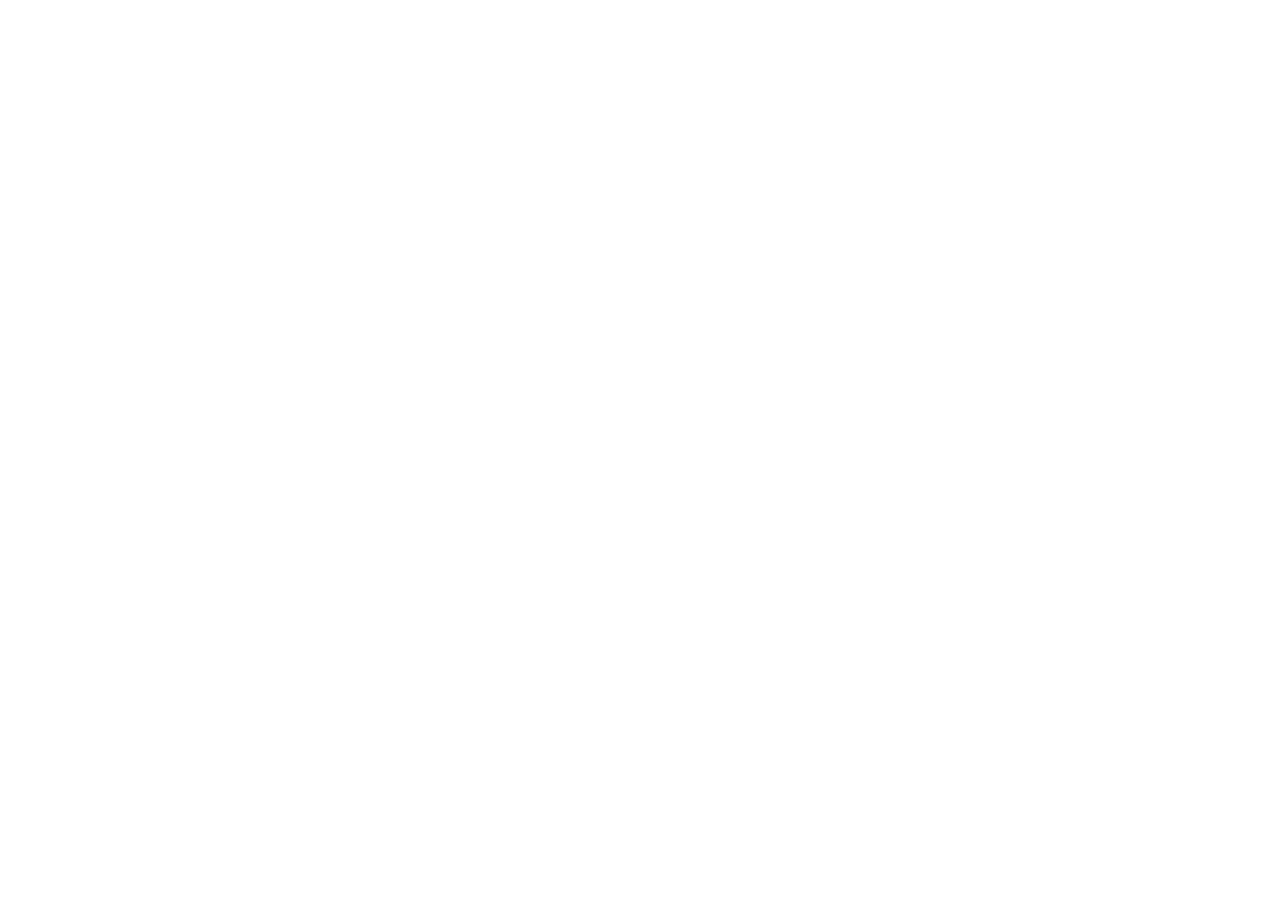
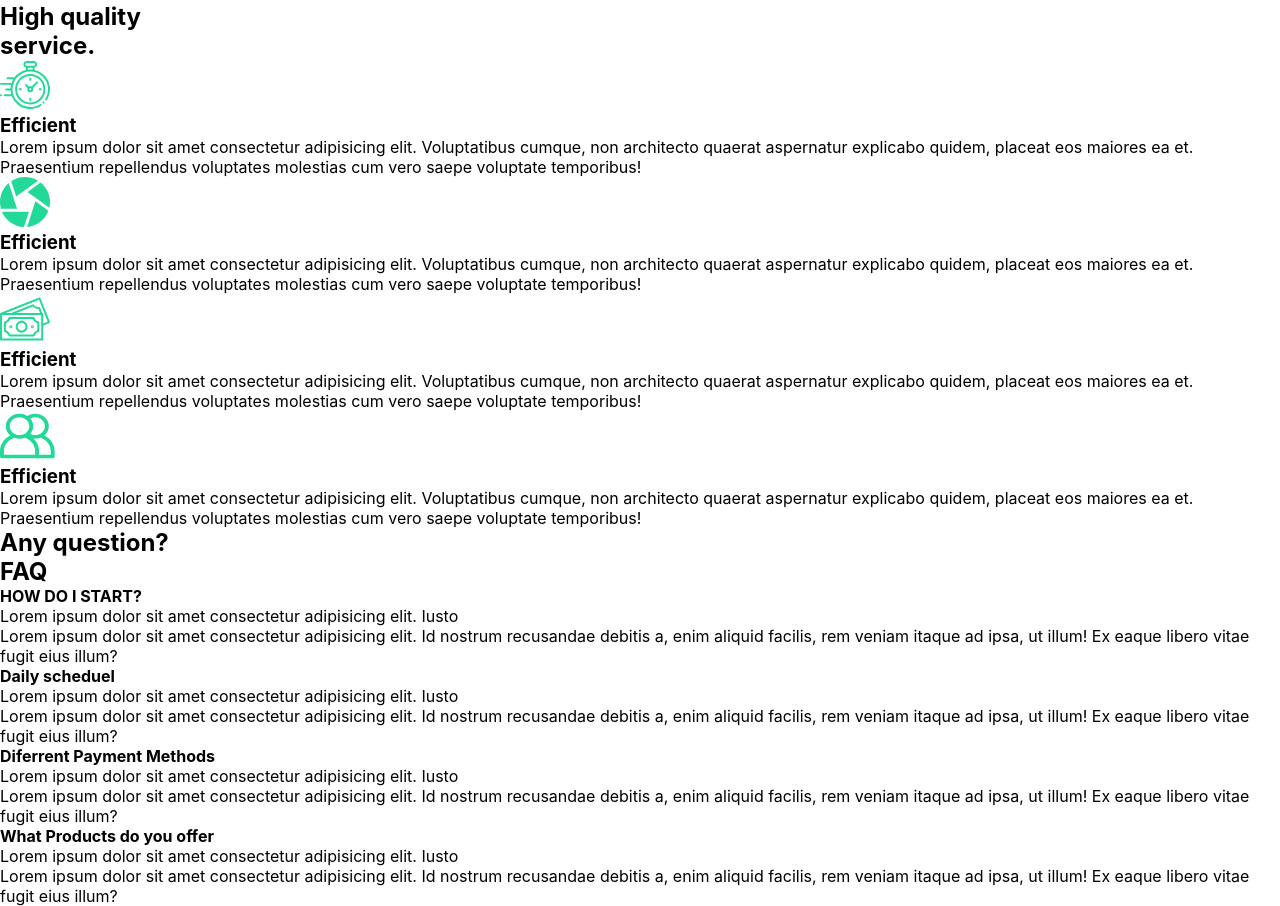
Before and after one commit to reza-nikravesh/portfolio, a React (Create React App) app: page / in a window 1280 px wide. Shown: the part 1640-2546 px from the top of the page. Before the commit the page ends 886 px from the top, so only its background shows below. Built offline with nearby package versions, Linux system fonts and the light colour scheme.

Commit message:
faq section

```diff
--- a/src/Components/AboutSection.js
+++ b/src/Components/AboutSection.js
@@ -2,7 +2,7 @@
 import home1 from "../img/home1.png";
 const AboutSection = () => {
   return (
-    <div className="AboutUs">
+    <div className="AboutUs-section">
       <div className="description">
         <div className="title">
           <h2 className="piece">We work to make</h2>
--- /dev/null
+++ b/src/Components/FaqSection.js
@@ -0,0 +1,56 @@
+import React from "react";
+
+export const FaqSection = () => {
+  return (
+    <div className="raf-section">
+      <div className="description">
+        <h2>Any question?</h2>
+        <h2>FAQ</h2>
+      </div>
+      <div className="question">
+        <h4>HOW DO I START?</h4>
+        <div className="answer">
+          <p>Lorem ipsum dolor sit amet consectetur adipisicing elit. Iusto</p>
+          <p>
+            Lorem ipsum dolor sit amet consectetur adipisicing elit. Id nostrum
+            recusandae debitis a, enim aliquid facilis, rem veniam itaque ad
+            ipsa, ut illum! Ex eaque libero vitae fugit eius illum?
+          </p>
+        </div>
+      </div>
+      <div className="question">
+        <h4>Daily scheduel</h4>
+        <div className="answer">
+          <p>Lorem ipsum dolor sit amet consectetur adipisicing elit. Iusto</p>
+          <p>
+            Lorem ipsum dolor sit amet consectetur adipisicing elit. Id nostrum
+            recusandae debitis a, enim aliquid facilis, rem veniam itaque ad
+            ipsa, ut illum! Ex eaque libero vitae fugit eius illum?
+          </p>
+        </div>
+      </div>
+      <div className="question">
+        <h4>Diferrent Payment Methods</h4>
+        <div className="answer">
+          <p>Lorem ipsum dolor sit amet consectetur adipisicing elit. Iusto</p>
+          <p>
+            Lorem ipsum dolor sit amet consectetur adipisicing elit. Id nostrum
+            recusandae debitis a, enim aliquid facilis, rem veniam itaque ad
+            ipsa, ut illum! Ex eaque libero vitae fugit eius illum?
+          </p>
+        </div>
+      </div>
+      <div className="question">
+        <h4>What Products do you offer</h4>
+        <div className="answer">
+          <p>Lorem ipsum dolor sit amet consectetur adipisicing elit. Iusto</p>
+          <p>
+            Lorem ipsum dolor sit amet consectetur adipisicing elit. Id nostrum
+            recusandae debitis a, enim aliquid facilis, rem veniam itaque ad
+            ipsa, ut illum! Ex eaque libero vitae fugit eius illum?
+          </p>
+        </div>
+      </div>
+    </div>
+  );
+};
--- /dev/null
+++ b/src/Components/ServicesSection.js
@@ -0,0 +1,73 @@
+import React from "react";
+import home2 from "../img/home2.png";
+import clock from "../img/clock.svg";
+import diaphragm from "../img/diaphragm.svg";
+import money from "../img/money.svg";
+import teamwork from "../img/teamwork.svg";
+
+export const ServicesSection = () => {
+  return (
+    <div className="services-section">
+      <img src={home2} alt="camera" />
+
+      <div className="services">
+        <div className="description">
+          <h2 className="piece">
+            High <span>quality</span>
+          </h2>
+          <h2 className="piece">service.</h2>
+          <div className="cards">
+            <div className="card">
+              <div className="icon">
+                <img src={clock} alt="" />
+                <h3>Efficient</h3>
+              </div>
+              <p>
+                Lorem ipsum dolor sit amet consectetur adipisicing elit.
+                Voluptatibus cumque, non architecto quaerat aspernatur explicabo
+                quidem, placeat eos maiores ea et. Praesentium repellendus
+                voluptates molestias cum vero saepe voluptate temporibus!
+              </p>
+            </div>
+          </div>
+          <div className="card">
+            <div className="icon">
+              <img src={diaphragm} alt="" />
+              <h3>Efficient</h3>
+            </div>
+            <p>
+              Lorem ipsum dolor sit amet consectetur adipisicing elit.
+              Voluptatibus cumque, non architecto quaerat aspernatur explicabo
+              quidem, placeat eos maiores ea et. Praesentium repellendus
+              voluptates molestias cum vero saepe voluptate temporibus!
+            </p>
+          </div>
+        </div>
+        <div className="card">
+          <div className="icon">
+            <img src={money} alt="" />
+            <h3>Efficient</h3>
+          </div>
+          <p>
+            Lorem ipsum dolor sit amet consectetur adipisicing elit.
+            Voluptatibus cumque, non architecto quaerat aspernatur explicabo
+            quidem, placeat eos maiores ea et. Praesentium repellendus
+            voluptates molestias cum vero saepe voluptate temporibus!
+          </p>
+        </div>
+      </div>
+      <div className="card">
+        <div className="icon">
+          <img src={teamwork} alt="" />
+          <h3>Efficient</h3>
+        </div>
+        <p>
+          Lorem ipsum dolor sit amet consectetur adipisicing elit. Voluptatibus
+          cumque, non architecto quaerat aspernatur explicabo quidem, placeat
+          eos maiores ea et. Praesentium repellendus voluptates molestias cum
+          vero saepe voluptate temporibus!
+        </p>
+      </div>
+    </div>
+  );
+};
--- a/src/Pages/AboutUs.js
+++ b/src/Pages/AboutUs.js
@@ -1,11 +1,15 @@
 import React from "react";
 import AboutSection from "../Components/AboutSection";
+import { FaqSection } from "../Components/FaqSection";
+import { ServicesSection } from "../Components/ServicesSection";
 
 const AboutUs = () => {
   return (
-    <div className="about-us">
+    <React.Fragment>
       <AboutSection />
-    </div>
+      <ServicesSection />
+      <FaqSection />
+    </React.Fragment>
   );
 };
 export default AboutUs;
```
